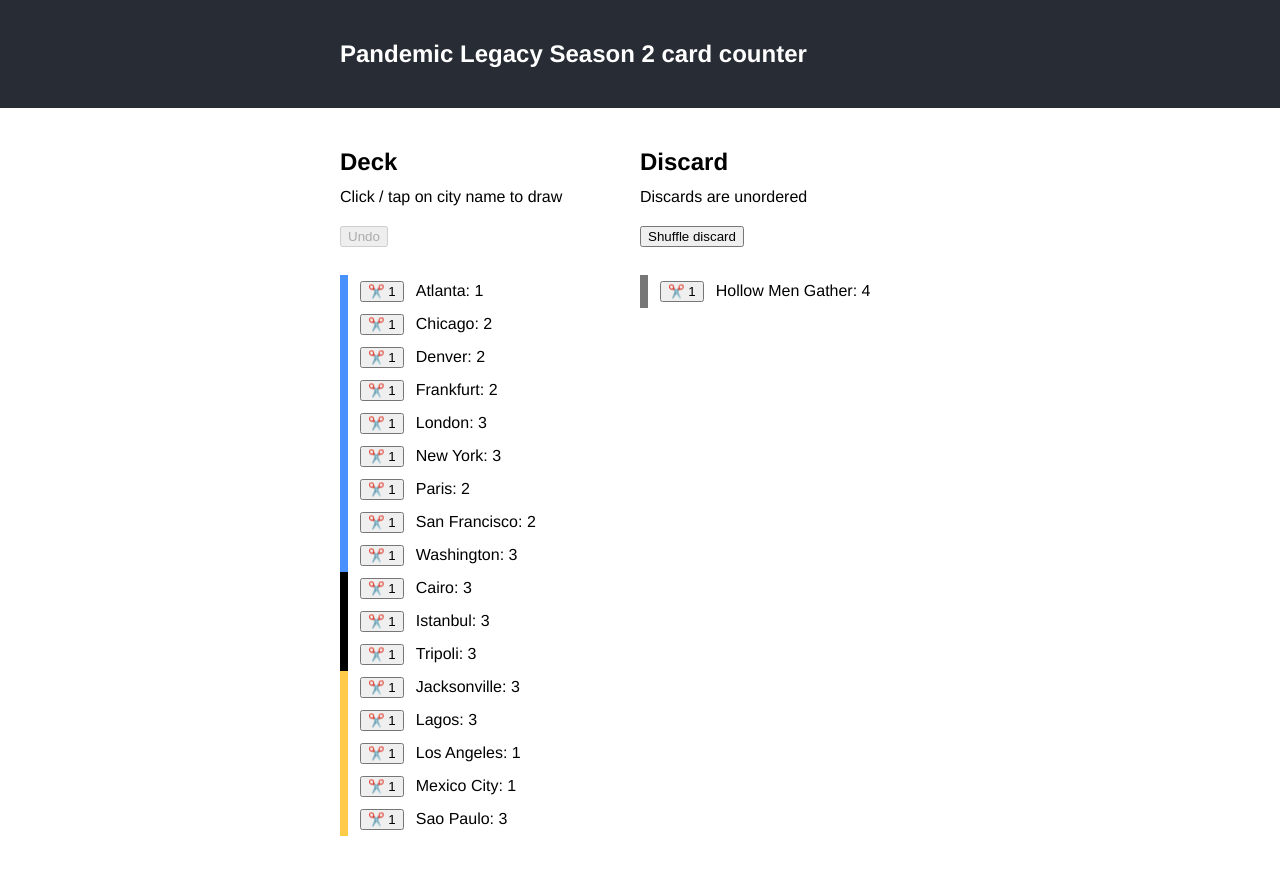
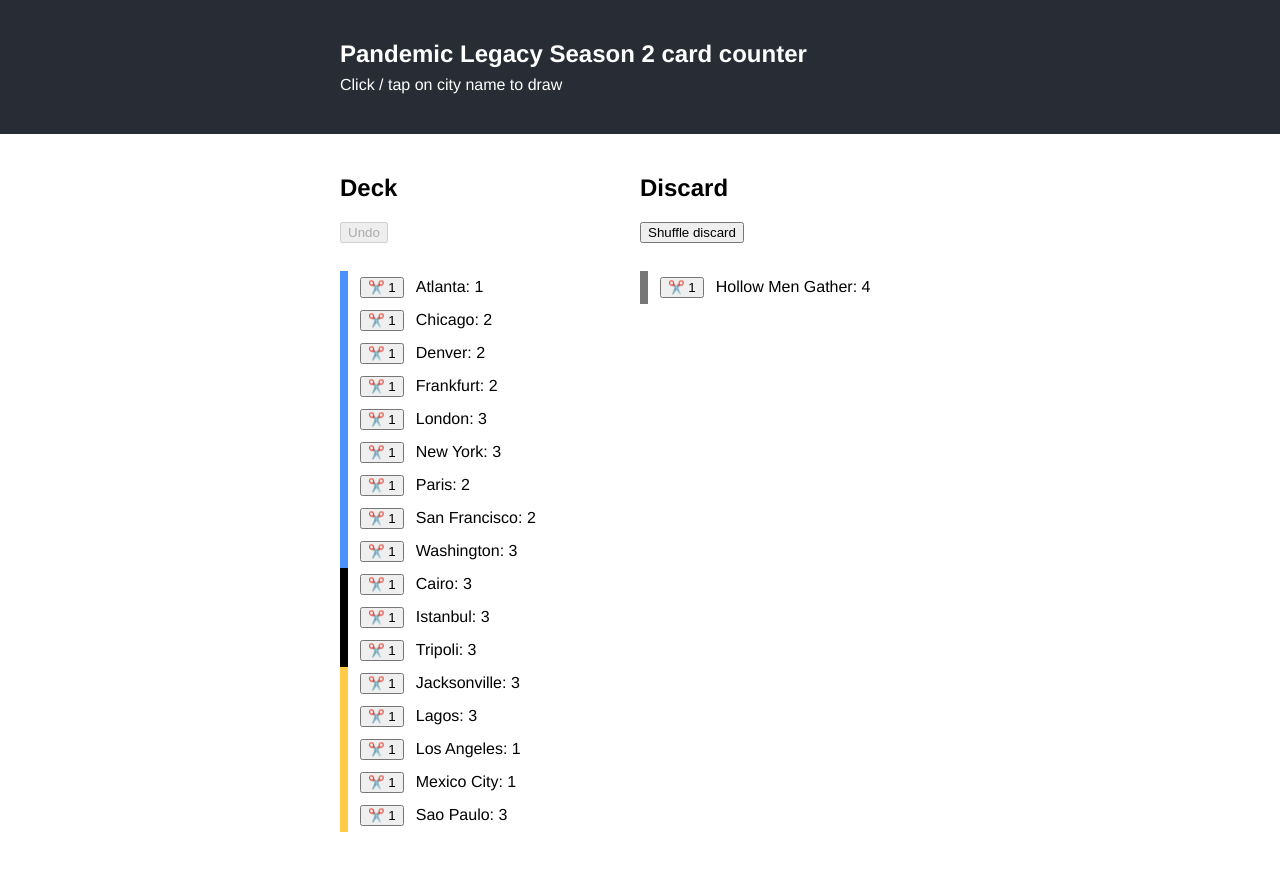
Before and after one commit to kshen0/pandemic-card-counter, a React (Create React App) app: page / in a window 1280 px wide. Built offline with nearby package versions, Linux system fonts and the light colour scheme.

Commit message:
consolidate instructions

```diff
--- a/src/App.css
+++ b/src/App.css
@@ -95,7 +95,9 @@
 }
 
 .Instructions {
-  margin: -8px 0 20px;
+  font-size: 16px;
+  margin-top: 8px;
+  font-weight: normal;
 }
 
 .UndoButton, .ShuffleButton {
--- a/src/App.tsx
+++ b/src/App.tsx
@@ -134,6 +134,9 @@
       <header className="AppHeader">
         <div className="AppHeaderText">
           Pandemic Legacy Season 2 card counter
+          <div className="Instructions">
+            Click / tap on city name to draw
+          </div>
         </div>
       </header>
 
@@ -141,9 +144,6 @@
         <div className="DeckAndDiscardContainer">
           <div className="DeckContainer">
             <h2>Deck</h2>
-            <p className="Instructions">
-              Click / tap on city name to draw
-            </p>
             {<button disabled={!lastUndo} className="UndoButton" onClick={handleUndoDraw}>Undo {!!lastUndo && lastUndo}</button>}
             <div className="KnownDeckContainer">
               {
@@ -162,9 +162,6 @@
           </div>
           <div className="DiscardContainer">
             <h2>Discard</h2>
-            <p className="Instructions">
-              Discards are unordered
-            </p>
             <button className="ShuffleButton" disabled={Object.keys(discard).length === 0} onClick={handleShuffleDiscard}>
               Shuffle discard
             </button>
```
